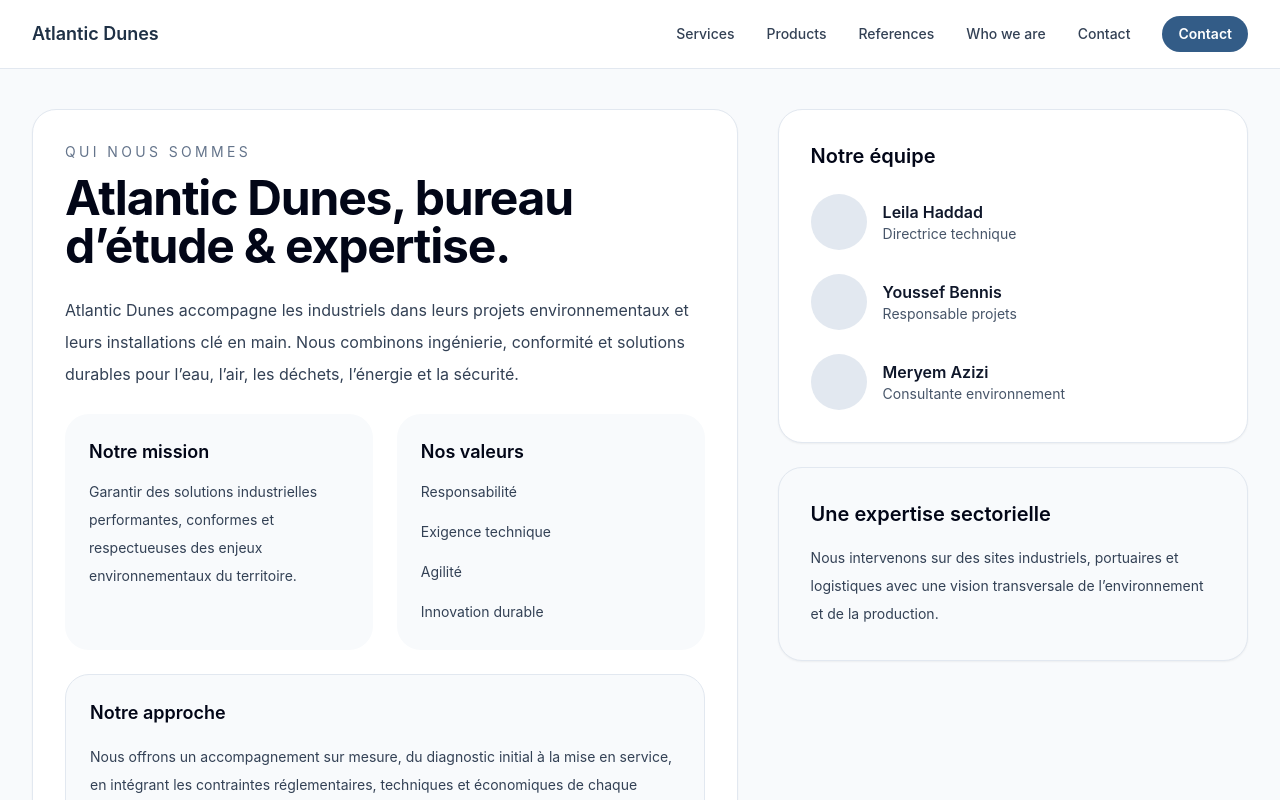
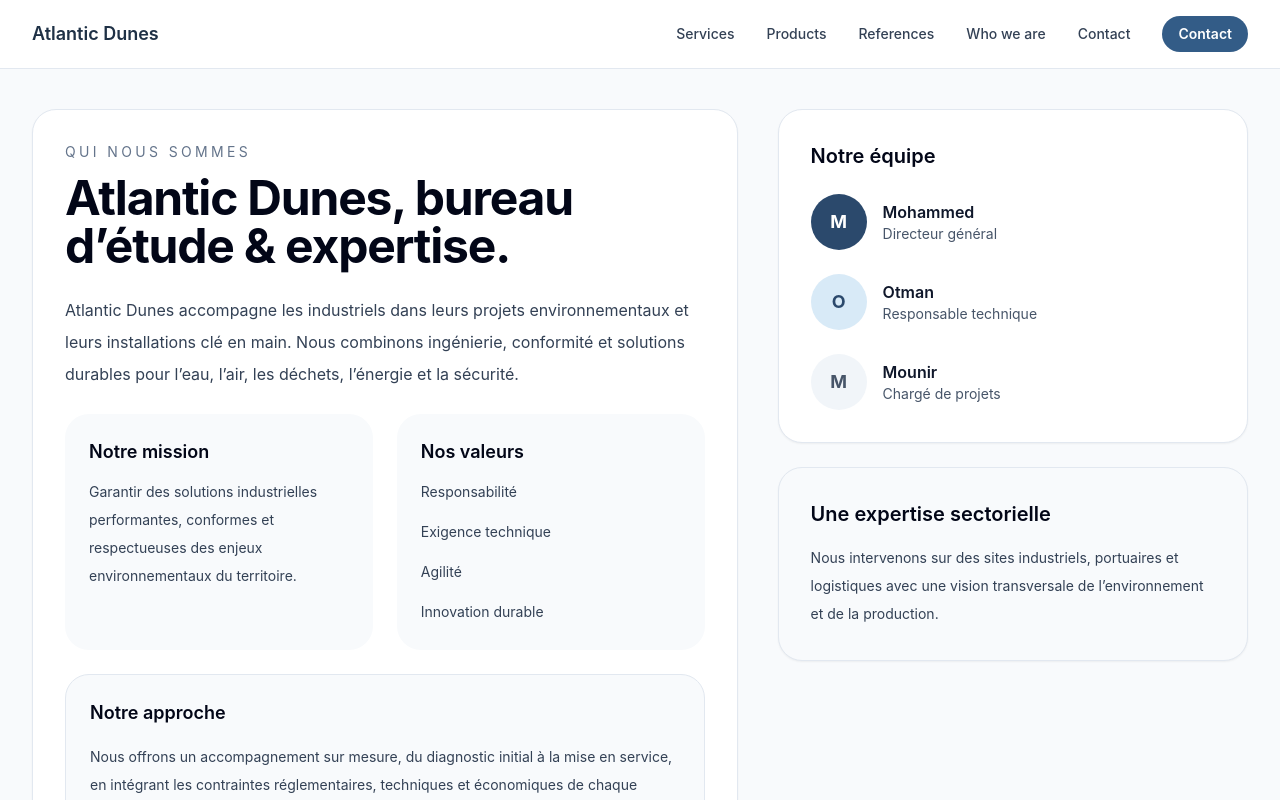
Before and after one commit to otmanmouhib/atlanticDunesVitrineWebsite, a Next.js app: page /about in a window 1280 px wide. Shown: the top 800 px of the page. Built offline with nearby package versions, Linux system fonts and the light colour scheme.

Commit message:
better UX

```diff
--- a/app/about/page.tsx
+++ b/app/about/page.tsx
@@ -38,24 +38,24 @@
             <h2 className="text-xl font-semibold text-slate-950">Notre équipe</h2>
             <div className="mt-6 space-y-6">
               <div className="flex items-center gap-4">
-                <div className="h-14 w-14 rounded-full bg-slate-200" />
+                <div className="flex h-14 w-14 items-center justify-center rounded-full bg-brand-700 text-lg font-bold text-white">M</div>
                 <div>
-                  <p className="font-semibold text-slate-900">Leila Haddad</p>
-                  <p className="text-sm text-slate-600">Directrice technique</p>
+                  <p className="font-semibold text-slate-900">Mohammed</p>
+                  <p className="text-sm text-slate-600">Directeur général</p>
                 </div>
               </div>
               <div className="flex items-center gap-4">
-                <div className="h-14 w-14 rounded-full bg-slate-200" />
+                <div className="flex h-14 w-14 items-center justify-center rounded-full bg-brand-100 text-lg font-bold text-brand-700">O</div>
                 <div>
-                  <p className="font-semibold text-slate-900">Youssef Bennis</p>
-                  <p className="text-sm text-slate-600">Responsable projets</p>
+                  <p className="font-semibold text-slate-900">Otman</p>
+                  <p className="text-sm text-slate-600">Responsable technique</p>
                 </div>
               </div>
               <div className="flex items-center gap-4">
-                <div className="h-14 w-14 rounded-full bg-slate-200" />
+                <div className="flex h-14 w-14 items-center justify-center rounded-full bg-slate-100 text-lg font-bold text-slate-600">M</div>
                 <div>
-                  <p className="font-semibold text-slate-900">Meryem Azizi</p>
-                  <p className="text-sm text-slate-600">Consultante environnement</p>
+                  <p className="font-semibold text-slate-900">Mounir</p>
+                  <p className="text-sm text-slate-600">Chargé de projets</p>
                 </div>
               </div>
             </div>
```
